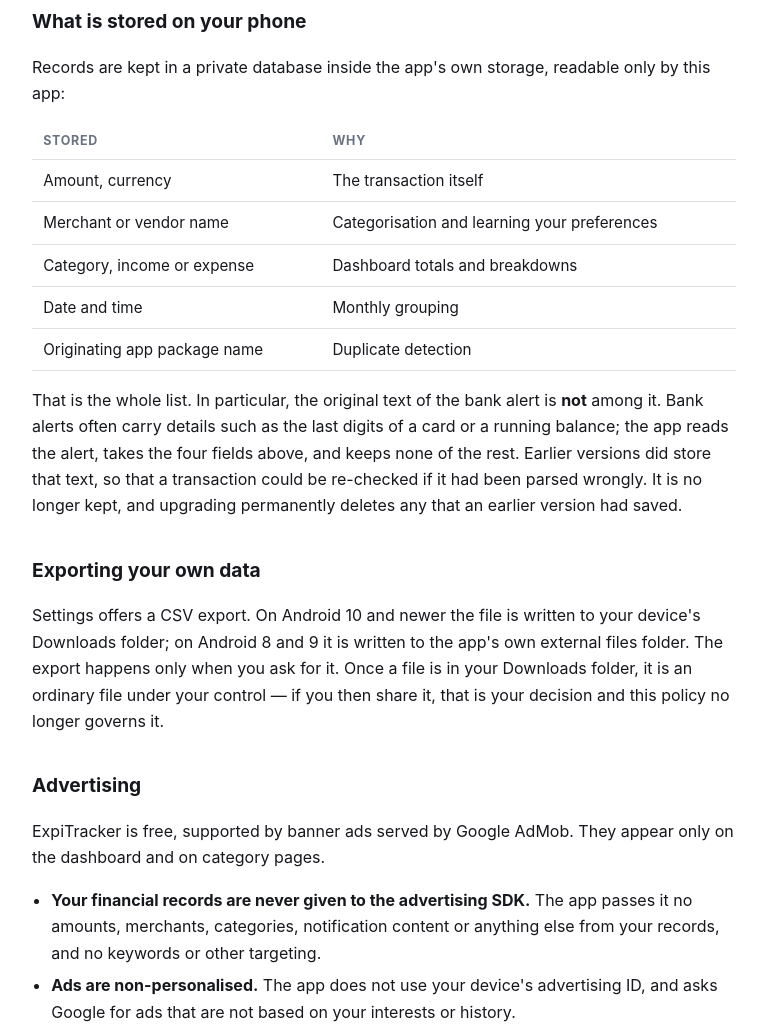
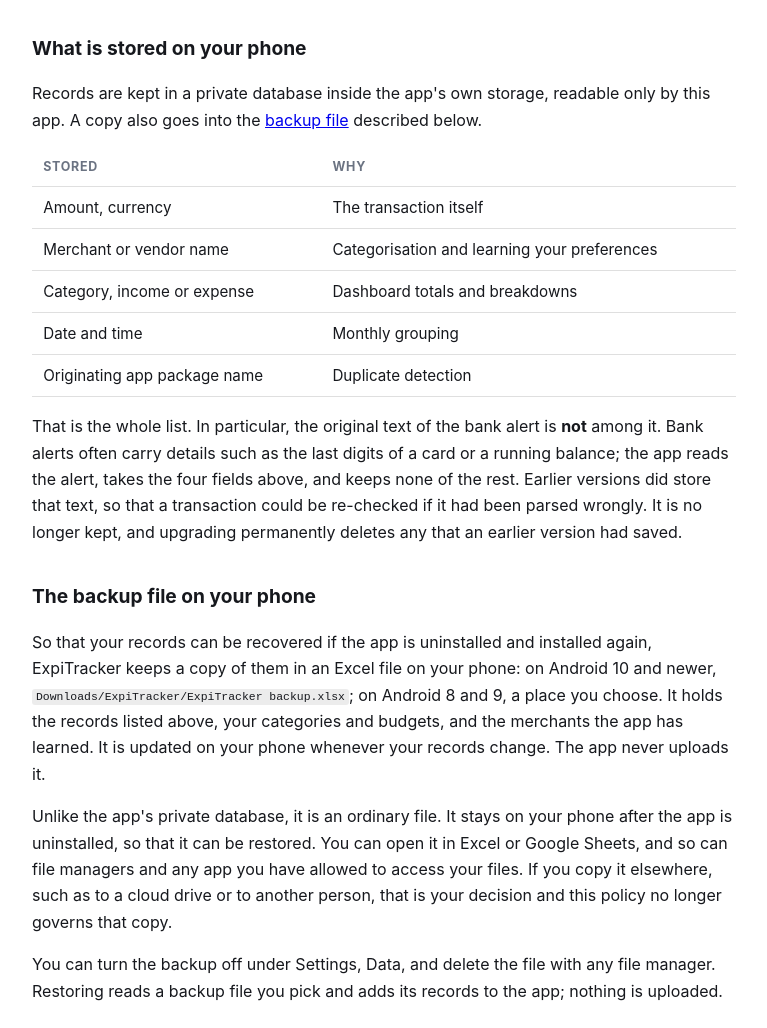
Before and after one commit to taimoordevwork/expitracker-privacy, a plain HTML site: page index.html in a window 1280 px wide. Shown: the part 1259-2287 px from the top of the page, without its empty margins (256-1023 px from the left). Drawn offline with Linux system fonts and the light colour scheme.

Commit message:
Disclose the on-device Excel backup file (effective 4 October 2026)

```diff
--- a/index.html
+++ b/index.html
@@ -29,7 +29,7 @@
 <body>
 
 <h1>Privacy Policy</h1>
-<p class="meta">ExpiTracker (<code>com.expitracker.app</code>) &middot; Effective 3 October 2026</p>
+<p class="meta">ExpiTracker (<code>com.expitracker.app</code>) &middot; Effective 4 October 2026</p>
 
 <p class="lede">Your spending records stay on your phone. ExpiTracker has no account to create, no cloud sync and no analytics. It does not upload, share or sell what it records, and nothing it reads about your money is sent anywhere. The app is free and shows banner ads from Google, which never receive your financial information.</p>
 
@@ -38,7 +38,7 @@
 <p>Specifically, the app has:</p>
 <ul>
   <li><strong>No account and no sign-in.</strong> You are never asked for an email address, a phone number, or a password, so there is nothing to link your records to you.</li>
-  <li><strong>No cloud sync or backup of your transactions.</strong> Automatic Android backup is switched off (<code>allowBackup=false</code>), so your expense database is never uploaded to Google Drive either.</li>
+  <li><strong>No cloud sync.</strong> The app never uploads your records. Automatic Android backup is switched off (<code>allowBackup=false</code>), so your expense database is never copied to Google Drive either. The <a href="#backup">backup file</a> stays on your phone.</li>
   <li><strong>No analytics or crash reporting.</strong> Your use of the app is not measured or reported. The only part of the app that uses the internet is Google's advertising SDK, described <a href="#advertising">below</a>, and it is given none of your records.</li>
   <li><strong>No selling or sharing.</strong> Your financial records are not sold, rented, or disclosed to third parties, for any purpose.</li>
 </ul>
@@ -53,7 +53,7 @@
 </ul>
 
 <h2>What is stored on your phone</h2>
-<p>Records are kept in a private database inside the app's own storage, readable only by this app:</p>
+<p>Records are kept in a private database inside the app's own storage, readable only by this app. A copy also goes into the <a href="#backup">backup file</a> described below.</p>
 <table>
   <thead><tr><th>Stored</th><th>Why</th></tr></thead>
   <tbody>
@@ -65,6 +65,11 @@
   </tbody>
 </table>
 <p>That is the whole list. In particular, the original text of the bank alert is <strong>not</strong> among it. Bank alerts often carry details such as the last digits of a card or a running balance; the app reads the alert, takes the four fields above, and keeps none of the rest. Earlier versions did store that text, so that a transaction could be re-checked if it had been parsed wrongly. It is no longer kept, and upgrading permanently deletes any that an earlier version had saved.</p>
+
+<h2 id="backup">The backup file on your phone</h2>
+<p>So that your records can be recovered if the app is uninstalled and installed again, ExpiTracker keeps a copy of them in an Excel file on your phone: on Android 10 and newer, <code>Downloads/ExpiTracker/ExpiTracker backup.xlsx</code>; on Android 8 and 9, a place you choose. It holds the records listed above, your categories and budgets, and the merchants the app has learned. It is updated on your phone whenever your records change. The app never uploads it.</p>
+<p>Unlike the app's private database, it is an ordinary file. It stays on your phone after the app is uninstalled, so that it can be restored. You can open it in Excel or Google Sheets, and so can file managers and any app you have allowed to access your files. If you copy it elsewhere, such as to a cloud drive or to another person, that is your decision and this policy no longer governs that copy.</p>
+<p>You can turn the backup off under Settings, Data, and delete the file with any file manager. Restoring reads a backup file you pick and adds its records to the app; nothing is uploaded.</p>
 
 <h2>Exporting your own data</h2>
 <p>Settings offers a CSV export. On Android 10 and newer the file is written to your device's Downloads folder; on Android 8 and 9 it is written to the app's own external files folder. The export happens only when you ask for it. Once a file is in your Downloads folder, it is an ordinary file under your control — if you then share it, that is your decision and this policy no longer governs it.</p>
@@ -91,13 +96,14 @@
 <p>The app does not request access to your location, contacts, camera, microphone, SMS messages, call logs, or the ability to see your full list of installed apps.</p>
 
 <h2>Deleting your data</h2>
-<p>Uninstalling the app permanently removes its database and every transaction in it. Because your records are never transmitted, there is no copy of them anywhere else and no deletion request to make. Information Google collects to serve ads is described under <a href="#advertising">Advertising</a>. You may also clear the app's storage from Android settings, or delete individual transactions in the app.</p>
+<p>Uninstalling the app permanently removes its database. The <a href="#backup">backup file</a> in your Downloads folder is deliberately left behind so that you can restore it; delete it with a file manager if you want every copy gone. Because your records are never transmitted, there is no copy of them anywhere other than your phone, and no deletion request to make. Information Google collects to serve ads is described under <a href="#advertising">Advertising</a>. You may also clear the app's storage from Android settings, or delete individual transactions in the app.</p>
 
 <h2>Children</h2>
 <p>The app is not directed at children under 13, and its ads are not intended for them.</p>
 
 <h2>Changes to this policy</h2>
 <p>If this policy changes, the revised version will be published at this address with a new effective date.</p>
+<p><strong>4 October 2026:</strong> the app now keeps an Excel backup of your records in a file on your phone, so they can be restored after reinstalling. See <a href="#backup">The backup file on your phone</a>. Nothing is uploaded.</p>
 <p><strong>3 October 2026:</strong> the app now shows non-personalised banner ads from Google AdMob, and so declares internet access for the advertising SDK. See <a href="#advertising">Advertising</a>. What happens to your financial records is unchanged.</p>
 <p>A paid subscription tier is planned for a future release. If and when it arrives, any payment will be handled by Google Play, which processes it under its own privacy policy; the app will not receive or store your card details. That change will not alter the commitment above: your transaction records will still stay on your device. Any change that <em>would</em> affect what happens to your financial data would be a fundamental change to the app, and would be announced clearly in the release notes as well as here.</p>
 
```
